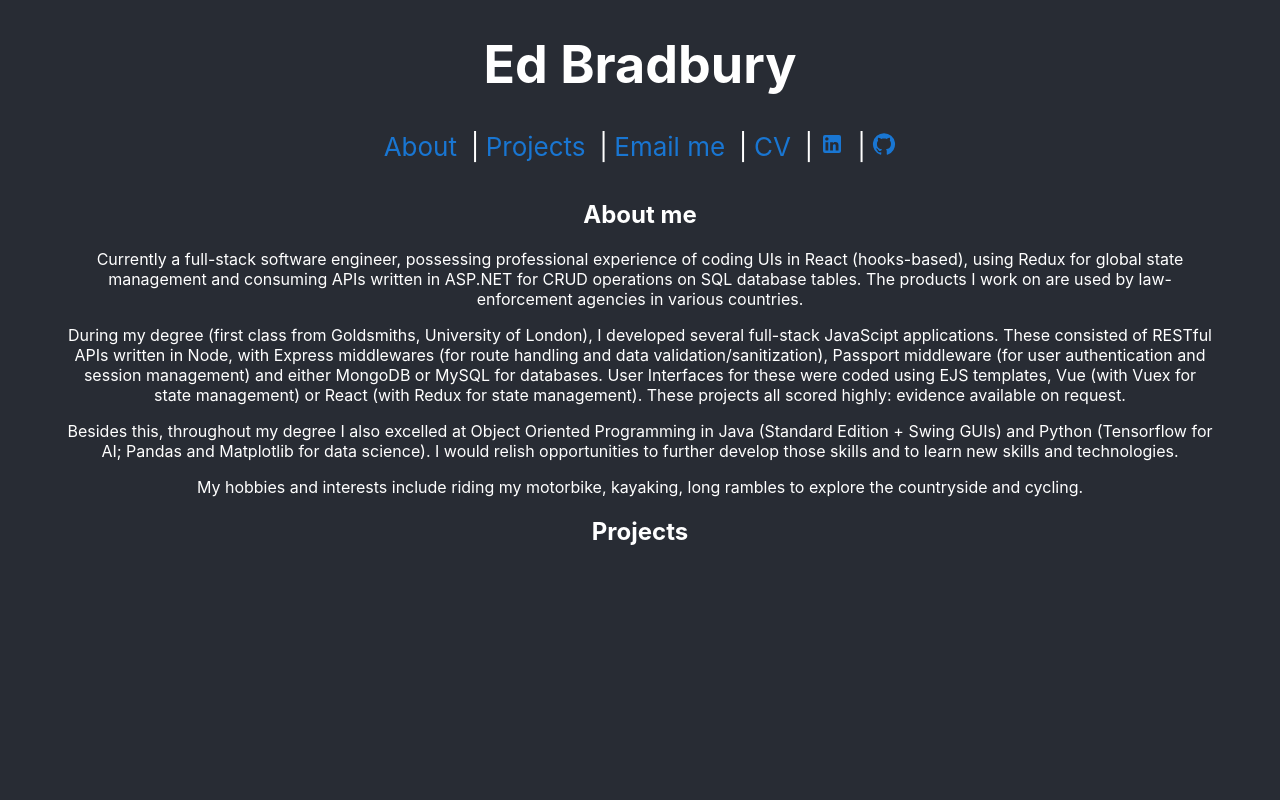
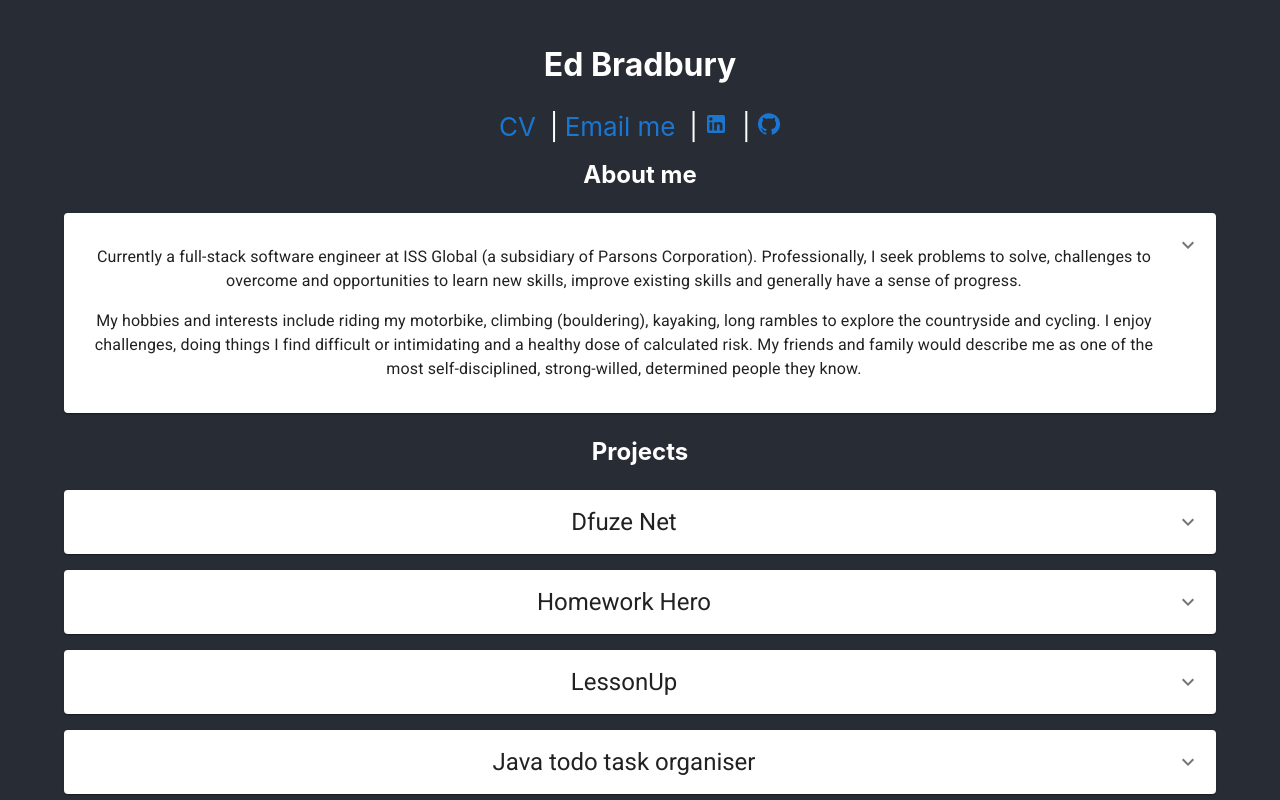
Before and after one commit to edwardsbradbury/portfolio_v2, a React (Create React App) app: page / in a window 1280 px wide. Built offline with nearby package versions, Linux system fonts and the light colour scheme.

Commit message:
v2 completed

```diff
--- a/public/index.html
+++ b/public/index.html
@@ -1,27 +1,27 @@
 <!DOCTYPE html>
-<html lang="en">
+<html lang='en' style='background-color: #282c34'>
   <head>
-    <meta charset="utf-8" />
-    <link rel="icon" href="%PUBLIC_URL%/favicon.ico" />
-    <link rel="stylesheet" href="https://fonts.googleapis.com/css?family=Roboto:300,400,500,700&display=swap"/>
-    <meta name="viewport" content="width=device-width, initial-scale=1" />
-    <meta name="theme-color" content="#000000" />
+    <meta charset='utf-8' />
+    <link rel='icon' href='%PUBLIC_URL%/favicon.ico' />
+    <link rel='stylesheet' href='https://fonts.googleapis.com/css?family=Roboto:300,400,500,700&display=swap'/>
+    <meta name='viewport' content='width=device-width, initial-scale=1' />
+    <meta name='theme-color' content='#000000' />
     <meta
-      name="description"
+      name='description'
       content="Ed Bradbury's software engineering portfolio"
     />
-    <link rel="apple-touch-icon" href="%PUBLIC_URL%/logo192.png" />
+    <link rel='apple-touch-icon' href='%PUBLIC_URL%/logo192.png' />
     <!--
       manifest.json provides metadata used when your web app is installed on a
       user's mobile device or desktop. See https://developers.google.com/web/fundamentals/web-app-manifest/
     -->
-    <link rel="manifest" href="%PUBLIC_URL%/manifest.json" />
+    <link rel='manifest' href='%PUBLIC_URL%/manifest.json' />
     <!--
       Notice the use of %PUBLIC_URL% in the tags above.
       It will be replaced with the URL of the `public` folder during the build.
       Only files inside the `public` folder can be referenced from the HTML.
 
-      Unlike "/favicon.ico" or "favicon.ico", "%PUBLIC_URL%/favicon.ico" will
+      Unlike '/favicon.ico' or 'favicon.ico', '%PUBLIC_URL%/favicon.ico' will
       work correctly both with client-side routing and a non-root public URL.
       Learn how to configure a non-root public URL by running `npm run build`.
     -->
@@ -29,7 +29,7 @@
   </head>
   <body>
     <noscript>You need to enable JavaScript to run this app.</noscript>
-    <div id="root"></div>
+    <div id='root'></div>
     <!--
       This HTML file is a template.
       If you open it directly in the browser, you will see an empty page.
--- a/src/App.js
+++ b/src/App.js
@@ -1,6 +1,3 @@
-/** @jsxImportSource @emotion/react */
-
-import { useState } from 'react';
 // import './App.css';
 import Container from '@mui/material/Container';
 import Navbar from './components/Navbar';
@@ -11,13 +8,12 @@ const appStyles = {
   height: '100vh',
   marginTop: 0,
   textAlign: 'center',
-  backgroundColor: '#282c34',
   color: 'white'
 }
 
-function App() {
+const App = () => {
   return (
-    <div className="App" css={appStyles}>
+    <div className='App' style={appStyles}>
       <Container>
         <Navbar />
         <About />
--- a/src/components/About.js
+++ b/src/components/About.js
@@ -1,20 +1,58 @@
-/** @jsxImportSource @emotion/react */
+import { useState } from 'react';
+import { Card, CardHeader, CardContent, IconButton, Tooltip } from '@mui/material';
+import KeyboardArrowDownIcon from '@mui/icons-material/KeyboardArrowDown';
+import KeyboardArrowUpIcon from '@mui/icons-material/KeyboardArrowUp';
 
-const aboutStyles = {
-  // paddingTop: '10vh'
-  marginTop: '10vh',
-  // maxWidth: '50vw',
-  // alignSelf: 'center'
-}
+const headerStyle = {
+  '&:hover': {
+    cursor: 'pointer'
+}}
 
-function About() {
+const About = () => {
+
+  const [open, setOpen] = useState(false);
+
   return (
-    <div id='about' css={aboutStyles}>
-      <h2>About me</h2>
-      <p>Currently a full-stack software engineer, possessing professional experience of coding UIs in React (hooks-based), using Redux for global state management and consuming APIs written in ASP.NET for CRUD operations on SQL database tables. The products I work on are used by law-enforcement agencies in various countries.</p>
-      <p>During my degree (first class from Goldsmiths, University of London), I developed several full-stack JavaScipt applications. These consisted of RESTful APIs written in Node, with Express middlewares (for route handling and data validation/sanitization), Passport middleware (for user authentication and session management) and either MongoDB or MySQL for databases. User Interfaces for these were coded using EJS templates, Vue (with Vuex for state management) or React (with Redux for state management). These projects all scored highly: evidence available on request.</p>
-      <p>Besides this, throughout my degree I also excelled at Object Oriented Programming in Java (Standard Edition + Swing GUIs) and Python (Tensorflow for AI; Pandas and Matplotlib for data science). I would relish opportunities to further develop those skills and to learn new skills and technologies.</p>
-      <p>My hobbies and interests include riding my motorbike, kayaking, long rambles to explore the countryside and cycling.</p>
+    <div id='about' style={{marginTop: '5vh'}}>
+      <h3 style={{fontSize: '3vh'}}>About me</h3>
+      <Card>
+        <Tooltip
+          title={
+            <p>{!open ? 'Show skills and technical information' : 'Hide skills and technical information'}</p>}
+          placement='top-start'>
+          <div>
+            <CardHeader
+              title={
+                <>
+                  <p>Currently a full-stack software engineer at ISS Global (a subsidiary of Parsons Corporation). Professionally, I seek problems to solve, challenges to overcome and opportunities to learn new skills, improve existing skills and generally have a sense of progress.</p>
+                  <p>My hobbies and interests include riding my motorbike, climbing (bouldering), kayaking, long rambles to explore the countryside and cycling.
+                    I enjoy challenges, doing things I find difficult or intimidating and a healthy dose of calculated risk.
+                    My friends and family would describe me as one of the most self-disciplined, strong-willed, determined people they know.</p>
+                </>}
+              onClick={() => setOpen(prev => !prev)}
+              sx={headerStyle}
+              titleTypographyProps={{variant: 'body1'}}
+              action={
+                <IconButton>
+                  {!open ?
+                    <KeyboardArrowDownIcon />
+                    :
+                    <KeyboardArrowUpIcon />}
+                </IconButton>
+              }
+            />
+          </div>
+        </Tooltip>
+        {open &&
+          <CardContent>
+            <div>
+              <p>I have professional experience of coding UIs in React (hooks-based), using Redux for global state management and consuming APIs developed in ASP.NET for CRUD operations on SQL database tables. The products I work on are used by law-enforcement agencies in various countries. See the Dfuze Net project below for further details about this work.</p>
+              <p>Unfortunately, Parsons decided to downsize ISS Global, resulting in myself and another engineer becoming redundant.</p>
+              <p>In June 2022, I graduated from Goldsmiths, University of London with a first class BSc in Business Computing & Entrepreneurship. During my degree, I developed several full-stack JavaScript applications. These consisted of RESTful APIs written in Node, with Express middlewares (for route handling and data validation/sanitization), Passport middleware (for user authentication and session management) and either MongoDB or MySQL for databases. User Interfaces were built using EJS or Pug templates, React (with Redux Toolkit for state management) or Vue (with Vuex for state management). These projects all scored highly: evidence available on request.</p>
+              <p>Besides this, throughout my degree I also excelled at Object Oriented Programming in Java (Standard Edition + Swing GUIs) and Python (Tensorflow for AI; Pandas and Matplotlib for data science). I would relish opportunities to further develop those skills and to learn new skills and technologies.</p>
+            </div>
+          </CardContent>}
+      </Card>
     </div>
   )
 }
--- a/src/components/Navbar.js
+++ b/src/components/Navbar.js
@@ -1,5 +1,3 @@
-/** @jsxImportSource @emotion/react */
-
 import Container from '@mui/material/Container';
 import Link from '@mui/material/Link';
 import LinkedInIcon from '@mui/icons-material/LinkedIn';
@@ -8,6 +6,7 @@ import GitHubIcon from '@mui/icons-material/GitHub';
 const containerStyles = {
   paddingTop: '10vh',
   paddingBottom: '5vh',
+  marginBottom: '5vh',
   minHeight: '5vh',
   maxHeight: '10vh',
   display: 'flex',
@@ -21,25 +20,23 @@ const linkStyles = {
   display: 'inline-block',
   padding: '0 0.5vw 0',
   textDecoration: 'none',
-    '&:hover': {
-      fontWeight: 'bold',
-      color: '#ffffff'
-    }
+  '&:hover': {
+    fontWeight: 'bold',
+    color: '#ffffff'
+  }
 };
 
 function Navbar() {
   return (
-    <Container css={containerStyles}>
-      <h1>Ed Bradbury</h1>
+    <Container sx={containerStyles}>
+      <h2 style={{fontSize: '4vh'}}>Ed Bradbury</h2>
       <div id='nav-links'>
-        <Link href='' css={linkStyles}>About</Link> |
-        <Link href='' css={linkStyles}>Projects</Link> |
-        <Link href='mailto:edwardsbradbury@gmail.com' css={linkStyles}>Email me</Link> |
-        <Link title='Download my CV as a PDF' href={`${process.env.PUBLIC_URL}/assets/CV.pdf`} download css={linkStyles} target='_blank' rel='noopener'>CV</Link> |
-        <Link title='LinkedIn profile' href='https://www.linkedin.com/in/edwardsbradbury/' css={linkStyles} target='_blank' rel='noopener'>
+        <Link title='Download my CV as a PDF' href={`${process.env.PUBLIC_URL}/assets/CV.pdf`} download sx={linkStyles} target='_blank' rel='noopener'>CV</Link> |
+        <Link href='mailto:edwardsbradbury@gmail.com' sx={linkStyles}>Email me</Link> |
+        <Link title='LinkedIn profile' href='https://www.linkedin.com/in/edwardsbradbury/' sx={linkStyles} target='_blank' rel='noopener'>
           <LinkedInIcon />
         </Link> |
-        <Link title='GitHub repositories' href='https://github.com/edwardsbradbury/' css={linkStyles} target='_blank' rel='noopener'>
+        <Link title='GitHub repositories' href='https://github.com/edwardsbradbury/' sx={linkStyles} target='_blank' rel='noopener'>
           <GitHubIcon />
         </Link>
       </div>
--- /dev/null
+++ b/src/components/Project.js
@@ -0,0 +1,92 @@
+import React, { useState } from 'react';
+import { Card, CardHeader, CardContent, IconButton, Tooltip } from '@mui/material';
+import KeyboardArrowDownIcon from '@mui/icons-material/KeyboardArrowDown';
+import KeyboardArrowUpIcon from '@mui/icons-material/KeyboardArrowUp';
+
+const headerStyle = {
+  '&:hover': {
+    cursor: 'pointer'
+}}
+
+const flexContainerStyles = {
+  display: 'flex',
+  flexDirection: 'row',
+  flexWrap: 'wrap',
+  justifyContent: 'space-evenly'
+}
+
+const flexItemStyles = {
+  flexBasis: '40%',
+  flexGrow: 1,
+  flexShrink: 1,
+  marginLeft: '2.5%',
+  marginRight: '2.5%',
+}
+
+const Project = ({data}) => {
+
+  const [open, setOpen] = useState(false);
+
+
+  return (
+    <div className='project' style={{margin: '2vh 0 2vh 0'}} >
+      <Card>
+        <Tooltip
+          title={
+            <p>{`${data.name}: ${!open ? 'Show more' : 'Hide'} details`}</p>
+          }
+          placement='top-start'>
+          <div>
+            <CardHeader
+              title={data.name}
+              onClick={() => setOpen(prev => !prev)}
+              sx={headerStyle}
+              titleTypographyProps={{variant: 'h5'}}
+              action={
+                <IconButton>
+                  {!open ?
+                    <KeyboardArrowDownIcon />
+                    :
+                    <KeyboardArrowUpIcon />}
+                </IconButton>
+              }
+            />
+          </div>
+        </Tooltip>
+        {open &&
+          <CardContent>
+            {data.videoSrc ?
+              <div style={flexContainerStyles}>
+                <div style={flexItemStyles}>
+                  <YouTube videoSrc={data.videoSrc} />
+                </div>
+                <div style={flexItemStyles}>
+                  {data.description}
+                </div>
+              </div>
+              :
+              <div>
+                {data.description}
+              </div>
+            }
+          </CardContent>}
+      </Card>
+    </div>
+  )
+}
+
+const YouTube = ({videoSrc}) => {
+  return (
+    <iframe
+      width='560'
+      height='315'
+      src={videoSrc}
+      title='YouTube video player'
+      frameBorder='0'
+      allow='accelerometer; autoplay; clipboard-write; encrypted-media; gyroscope; picture-in-picture'
+      allowFullScreen>
+    </iframe>
+  )
+}
+
+export default Project;
--- a/src/components/Projects.js
+++ b/src/components/Projects.js
@@ -1,7 +1,74 @@
-function Projects() {
+import Project from './Project';
+
+const dfuzeNet = {
+  name: 'Dfuze Net',
+  description: (
+    <>
+      <p>A web application used by various law enforcement agencies around the globe for record keeping and data analysis, particularly concerning terrorism. Due to the sensitive subject matter and Non-Disclosure Agreements, I have no visual evidence of my work to demonstrate.</p>
+      <p>Within 2-3 days of joining ISS Global, I was contributing bug fixes and improvements (largely UX related) to the React + Redux UI. Although hired as a full-stack engineer, my contributions were entirely to the front-end, due to the final push towards the major new release v22.0.0.</p>
+      <p>Working on Dfuze Net introduced me to working with UI libraries Material UI and DevExtreme, which has improved my design and layout skills. My command of CSS has also substantially improved through working on Dfuze Net.</p>
+      <p>Besides those aspects of my work, this was my first professional software engineering role. Therefore, it was my introduction to sprint meetings and tools such as Jira - which we used for logging tasks and progress against those - and Monday - which we used for more general progress tracking.</p>
+      <p>Product website*: <a href='https://www.parsons.com/products/dfuze/' target='_blank' rel='noreferrer'>https://www.parsons.com/products/dfuze/</a> (*Note: all imagery on the website is of previous versions of the software than what I worked on.)</p>
+    </>
+  ),
+  videoSrc: null,
+  url: '',
+  gitRepos: null
+}
+
+const homeworkHero = {
+  name: 'Homework Hero',
+  description: (
+    <>
+      <p>The final project of my degree; the culmination of my time at university. If only I'd been familiar with Material UI when I developed this... but it scored 73% overall.</p>
+      <p>This project is very similar - in theme and targeting - to the LessonUp project I completed the previous year. Children struggling with their homework isn't honestly a personal cause of mine; it just happened that (during discussions with people, whilst I wasn't sure what type of projects to pursue) people suggested there were demographics who need educational assistance.</p>
+      <p>I learned React and Redux toolkit purely for this project, hoping the experience would help me to secure employment. That decision paid off when I was interviewed by ISS Global 3 days after submitting this project and they offered me my current job 2 weeks later (having completed their coding challenge).</p>
+      <p>The backend is an API consisting of Node with Express and Passport middlewares and a MySQL database, very similar to (adapted from) the API I developed a year previously for LessonUp.</p>
+    </>
+  ),
+  videoSrc: 'https://www.youtube.com/embed/Ox_GTEmDLWc',
+  url: 'https://www.homework-hero.co.uk/',
+  gitRepos: [
+    'https://github.com/edwardsbradbury/homework-hero-ui',
+    'https://github.com/edwardsbradbury/homework-hero-api']
+}
+
+const lessonUp = {
+  name: 'LessonUp',
+  description: (
+    <>
+      <p>A web-application to enable parents in the UK whose first language isn't English to help their children with their homework.</p>
+      <p>Vue.js user interface, served by a Node/Express server, hosted on a Heroku dyno. Calls a separate Node/Express REST API with MySQL database, hosted on Heroku. Also depends heavily on Google Cloud Translate API.</p>
+      <p>Developed for a university assignment in my second year, project managed and almost entirely coded by myself. It scored 86% (marker's feedback is in the GitHub repo).</p>
+      <p>I taught myself Vue.js (+ Vuex global state management and persistence), Passport.js (which necessitated my learning CORS configuration and secure cookies) and learned to use Axios http client to complete this project.</p>
+      <p><a href='https://lessonup.herokuapp.com' target='_blank' rel='noreferrer'>Lesson Up</a> (live on the web. NOTE: I had to remove my Google Translate API key, so that doesn't currently work but may later be restored.)<br/>
+      <a href='https://github.com/edwardsbradbury/lessonup' target='_blank' rel='noreferrer'>GitHub repo</a> (including lecturer's feedback).</p>
+    </>
+  ),
+  videoSrc: 'https://www.youtube.com/embed/vefsyGOkEsY'
+}
+
+const todo = {
+  name: 'Java todo task organiser',
+  description: (
+    <>
+      <p>A todo task organiser for desktop, written in Java JDK 15, using the Swing library for the user interface.</p>
+      <p>Developed for university coursework, for my second year programming module. Working with a file chooser component and also writing output to an external file were new things I learned to complete this.</p>
+      <p>This coursework scored me 98%; the marker's feedback is in the GitHub repo.</p>
+      <p><a href='https://github.com/edwardsbradbury/java-todo-application' target='_blank' rel='noreferrer'>GitHub repo</a></p>
+    </>
+  ),
+  videoSrc: 'https://www.youtube.com/embed/AlrN15X_juI'
+}
+
+const Projects = () => {
   return (
     <div id='projects'>
-      <h2>Projects</h2>
+      <h3 style={{fontSize: '3vh'}}>Projects</h3>
+      <Project data={dfuzeNet} />
+      <Project data={homeworkHero} />
+      <Project data={lessonUp} />
+      <Project data={todo} />
     </div>
   )
 }
```
